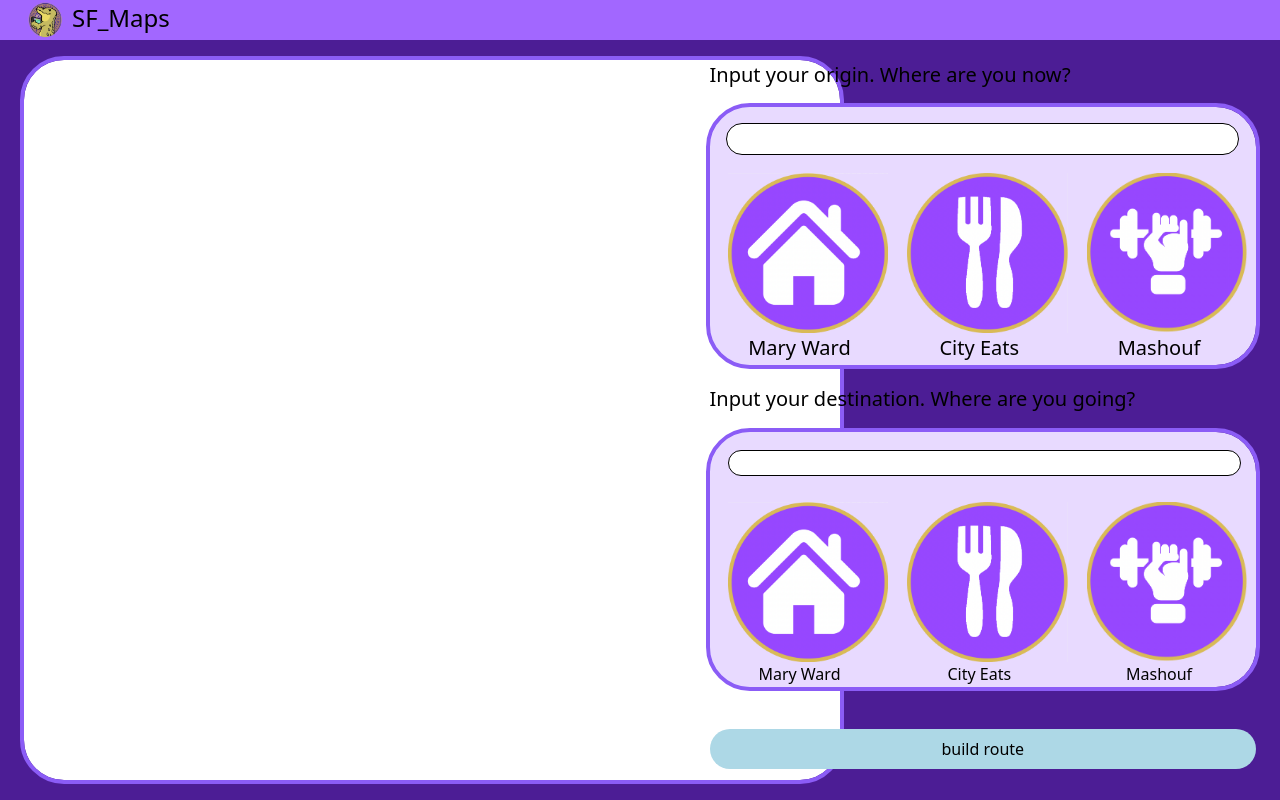
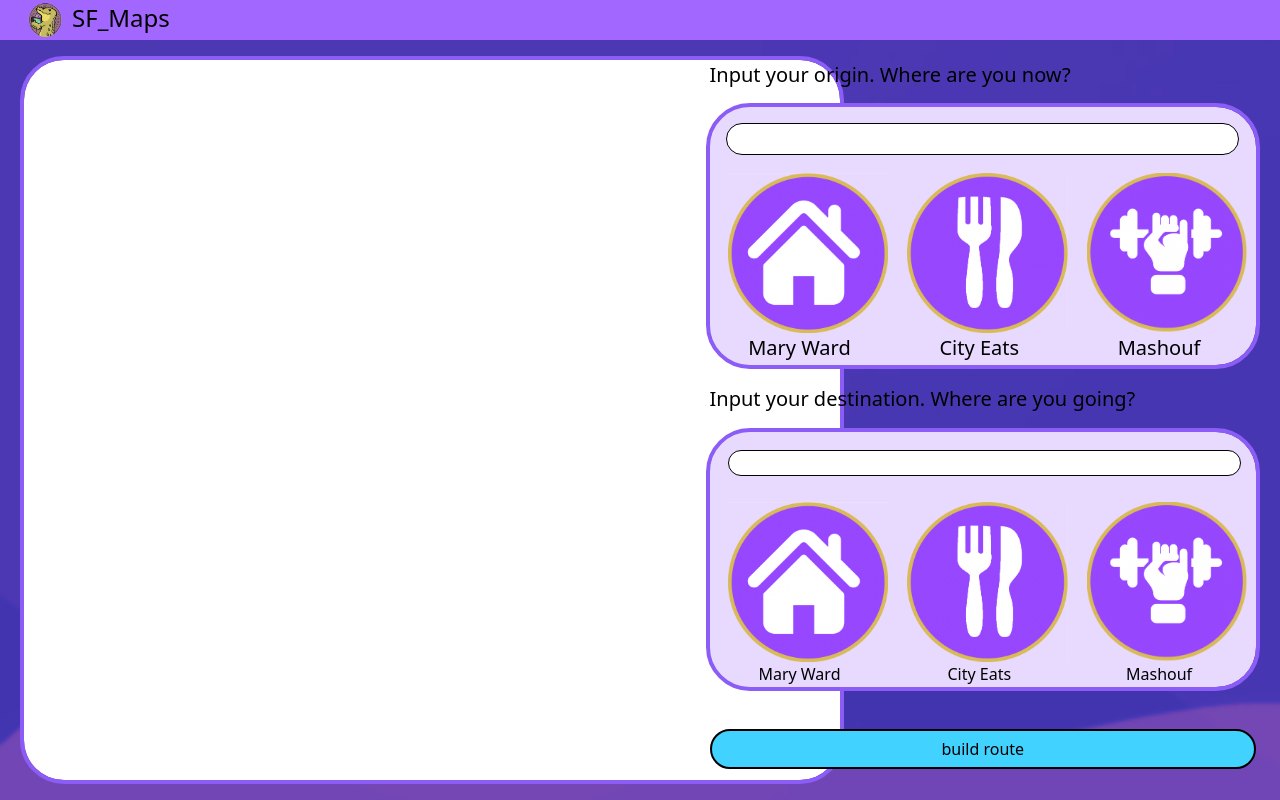
Before and after one commit to Alex-RV/sfsu_maps, a Next.js app: page /home in a window 1280 px wide. Built offline with nearby package versions, Linux system fonts and the light colour scheme.

Commit message:
Added background + comments for readability

```diff
--- a/src/pages/home.tsx
+++ b/src/pages/home.tsx
@@ -59,6 +59,7 @@ export default function home() {
     </div> {/* END */}
     {/* home functions */}
     <div id="home functions" className="w-full h-screen bg-violet-900 ">
+      <img src='./assets/background.png' style={{width: '100vw', height:'100vh', opacity: '0.5'}}></img>
       {/* map space */}
       <div id="map"
       style={{borderRadius: '5vh', outlineStyle: 'solid', outlineWidth: '0.5vh', outlineColor: 'rgb(139 92 246)', position:'fixed', top:'7.5vh', left: '3vh',backgroundColor: 'white', width: '102vh', height: '90vh'}}>
@@ -109,7 +110,7 @@ export default function home() {
       </div>
       {/*Build Route button*/}
       <button id='build-route button'
-      style={{position: 'fixed', right: '3vh', top: '91.07vh', textAlign: 'center', borderRadius: '5vh', width: '68.31vh', height: '5vh', backgroundColor: 'lightblue'}}>
+      style={{color: 'black', borderColor: 'black', borderStyle: 'solid', borderWidth: '0.25vh', position: 'fixed', right: '3vh', top: '91.07vh', textAlign: 'center', borderRadius: '5vh', width: '68.31vh', height: '5vh', backgroundColor: 'rgb(66, 210, 255)'}}>
         build route
       </button>
     </div> {/* END home functions*/}
```
